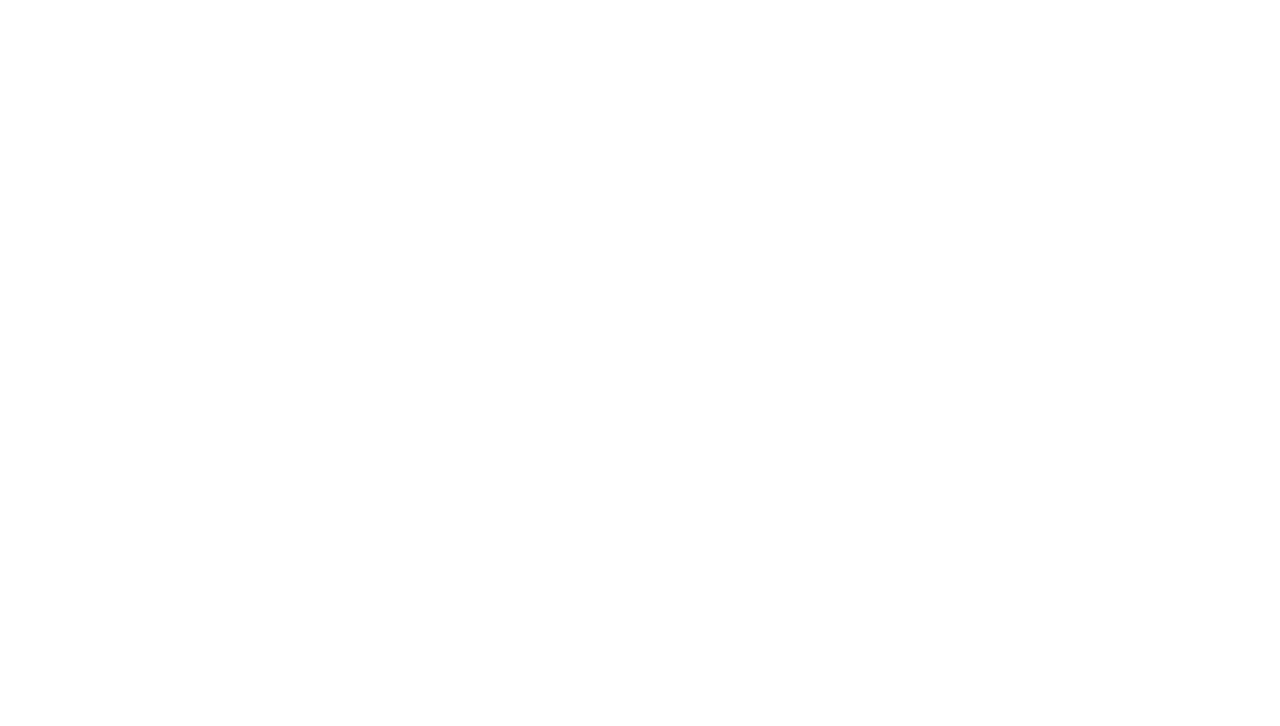
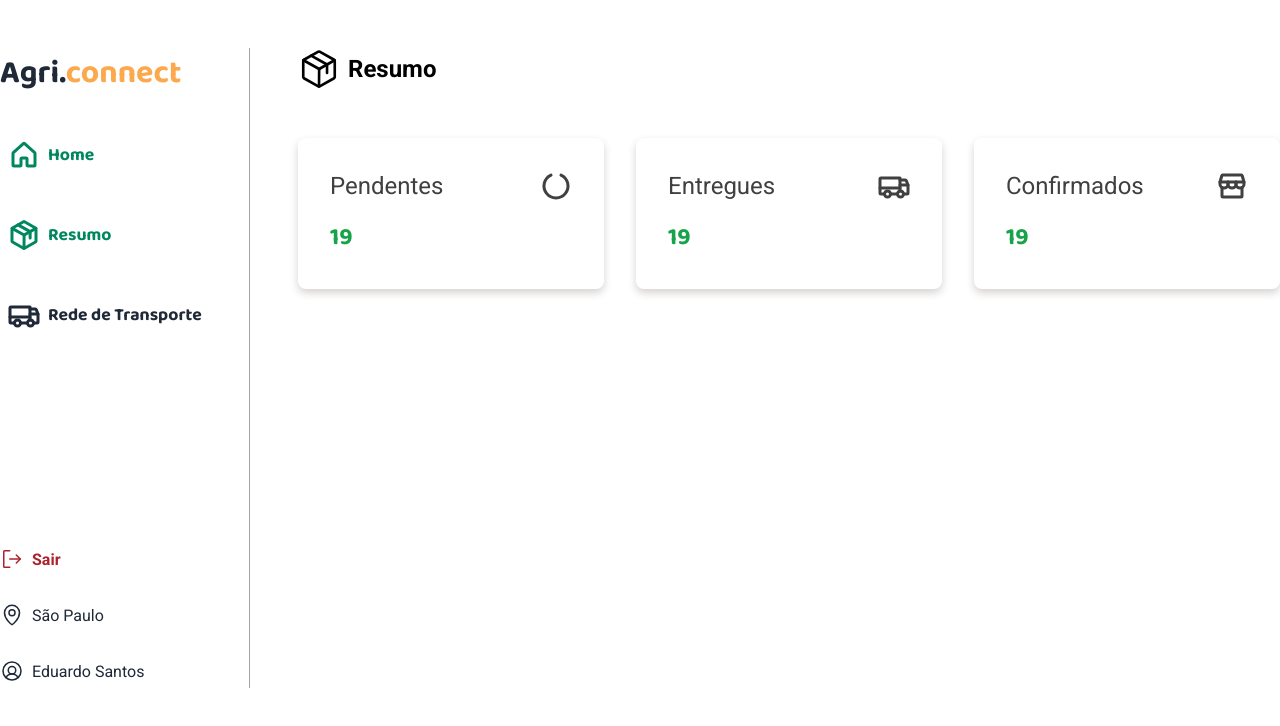
Before and after one commit to gabriel-corto/agri-connect, a React (Vite) app: page /app/summary in a window 1280 px wide. Before the commit this address had no page. Shown: the top 726 px of the page. Built offline with nearby package versions, Linux system fonts and the light colour scheme; sample sign-in values are in the browser's storage.

Commit message:
feat: resume ui page

```diff
--- a/src/Routers.tsx
+++ b/src/Routers.tsx
@@ -5,8 +5,8 @@ import { Home } from "./pages/Home";
 
 import { AppLayout } from "./layouts/AppLayout";
 import { Dashboard } from "./pages/App/Dashboard";
-import { Settings } from "./pages/Settings";
 import { ProtectedRoute } from "./Protected";
+import { Summary } from "./pages/App/Summary";
 
 export function Routers() {
   return (
@@ -24,10 +24,10 @@ export function Routers() {
           }
         />
         <Route
-          path="settings"
+          path="summary"
           element={
             <ProtectedRoute>
-              <Settings />
+              <Summary />
             </ProtectedRoute>
           }
         />
--- a/src/layouts/AppLayout/components/Heade/index.tsx
+++ b/src/layouts/AppLayout/components/Heade/index.tsx
@@ -24,7 +24,7 @@ export function Header() {
             <House weight="bold" size={32} />
             <span>Home</span>
           </NavLink>
-          <NavLink to="/app/form">
+          <NavLink to="./summary">
             <Package weight="bold" size={32} />
             <span>Resumo</span>
           </NavLink>
--- a/src/pages/App/Dashboard/index.tsx
+++ b/src/pages/App/Dashboard/index.tsx
@@ -1,5 +1,5 @@
 import { CalendarPlus, MagnifyingGlass, Truck } from "phosphor-react"
-import { DashboardContainer, DashHeaderContainer, SearchFormContainer } from "./style"
+import { DashboardContainer, DashHeaderContainer, SearchFormContainer, StatusContainer } from "./style"
 
 export function Dashboard() {
   return (
@@ -44,35 +44,54 @@ export function Dashboard() {
             <td>32 kg</td>
             <td>MobiTrans</td>
             <td>Há 1 Mês</td>
-            <td>Pendente</td>
+            <td>
+              <StatusContainer variant="pending"> Pendente</StatusContainer>
+            </td>
           </tr>
           <tr>
             <td>Tomate Verde</td>
             <td>25 kg</td>
             <td>TransPorto</td>
             <td>Há 3 Mês</td>
-            <td>Concluído</td>
+            <td>
+              <StatusContainer variant="delivered"> Entregue</StatusContainer>
+            </td>
           </tr>
           <tr>
             <td>Maçã Angolanas</td>
             <td>10kg</td>
             <td>TransMove</td>
             <td>Há 1 mês</td>
-            <td>Confirmado</td>
+            <td>
+              <StatusContainer variant="pending"> Pendente</StatusContainer>
+            </td>
           </tr>
           <tr>
             <td>Cebola Rocha</td>
             <td>19kg</td>
             <td>MobiTrans</td>
             <td>Há 3 meses</td>
-            <td>Pendente</td>
+            <td>
+              <StatusContainer variant="accepted"> Confirmado</StatusContainer>
+            </td>
           </tr>
           <tr>
             <td>Ovos</td>
             <td>60 kg</td>
             <td>TransLogística</td>
             <td>Há 1 Mês</td>
-            <td>Confirmado</td>
+            <td>
+              <StatusContainer variant="accepted"> Confirmado</StatusContainer>
+            </td>
+          </tr>
+          <tr>
+            <td>Ovos</td>
+            <td>60 kg</td>
+            <td>TransLogística</td>
+            <td>Há 1 Mês</td>
+            <td>
+              <StatusContainer variant="delivered"> Entregue</StatusContainer>
+            </td>
           </tr>
         </tbody>
       </table>
--- a/src/pages/App/Dashboard/style.ts
+++ b/src/pages/App/Dashboard/style.ts
@@ -111,7 +111,29 @@ export const DashboardContainer = styled.div`
       }
       &:last-child {
         padding-right: 1.5rem;
+
       }
     }
   }
 `
+
+interface StatusProps {
+  variant: "pending" | "accepted" | "delivered"
+}
+
+export const StatusContainer = styled.span<StatusProps>`
+  &::before {
+    content: "";
+    display: inline-block;
+    width: 0.525rem;
+    height: 0.525rem;
+    border-radius: 30%;
+    background-color:
+    ${props =>
+      props.variant === "accepted" ? props.theme["gray-900"] :
+      props.variant === "pending" ? props.theme["yellow-500"] :
+      props.variant === "delivered" ? props.theme["green-500"] : ""
+    } ;
+
+  }
+`
--- a/src/pages/App/Summary/index.tsx
+++ b/src/pages/App/Summary/index.tsx
@@ -0,0 +1,44 @@
+import { CircleNotch, Package, Storefront, Truck } from "phosphor-react";
+import { SummaryCardContainer, SummaryContainer, SummaryHeaderContainer } from "./style";
+
+export function Summary() {
+  return (
+    <SummaryContainer>
+      <SummaryHeaderContainer>
+        <h3>
+          <Package size={42}/>
+          <span>Resumo</span>
+        </h3>
+
+       {/*  <button>
+          <CalendarPlus size={24} />
+          <span>Agendar Nova Entrega</span>
+        </button> */}
+      </SummaryHeaderContainer>
+
+      <SummaryCardContainer>
+        <div>
+          <h1>
+            <span>Pendentes</span>
+            <CircleNotch size={32} weight="bold" />
+          </h1>
+          <strong>19</strong>
+        </div>
+        <div>
+          <h1>
+            <span>Entregues</span>
+            <Truck size={32} weight="bold" />
+          </h1>
+          <strong>19</strong>
+        </div>
+        <div>
+          <h1>
+            <span>Confirmados</span>
+            <Storefront size={32} weight="bold" />
+          </h1>
+          <strong>19</strong>
+        </div>
+      </SummaryCardContainer>
+    </SummaryContainer>
+  )
+}
--- a/src/pages/App/Summary/style.ts
+++ b/src/pages/App/Summary/style.ts
@@ -0,0 +1,44 @@
+import styled from "styled-components";
+
+export const SummaryContainer = styled.div`
+`
+export const SummaryHeaderContainer = styled.header`
+  h3 {
+    display: flex;
+    align-items: center;
+    gap: 0.5rem;
+    font-size: 1.5rem;
+  }
+  `
+export const SummaryCardContainer = styled.div`
+  margin-top: 3rem;
+  display: flex;
+  align-items: center;
+  justify-content: space-between;
+  gap: 2rem;
+
+  div {
+    width: 100%;
+    padding: 2rem;
+    border-radius: 8px;
+    background: #fff;
+    box-shadow: 0px 4px 8px #d6d3d1;
+
+    h1 {
+      display: flex;
+      align-items: center;
+      font-weight: 500;
+      justify-content: space-between;
+      font-size: 1.5rem;
+      color: #404040;
+    }
+
+    strong {
+      display: flex;
+      margin-top: 1rem;
+      font-family: "Baloo 2";
+      font-size: 1.5rem;
+      color: #16a34a;
+    }
+  }
+`
```
